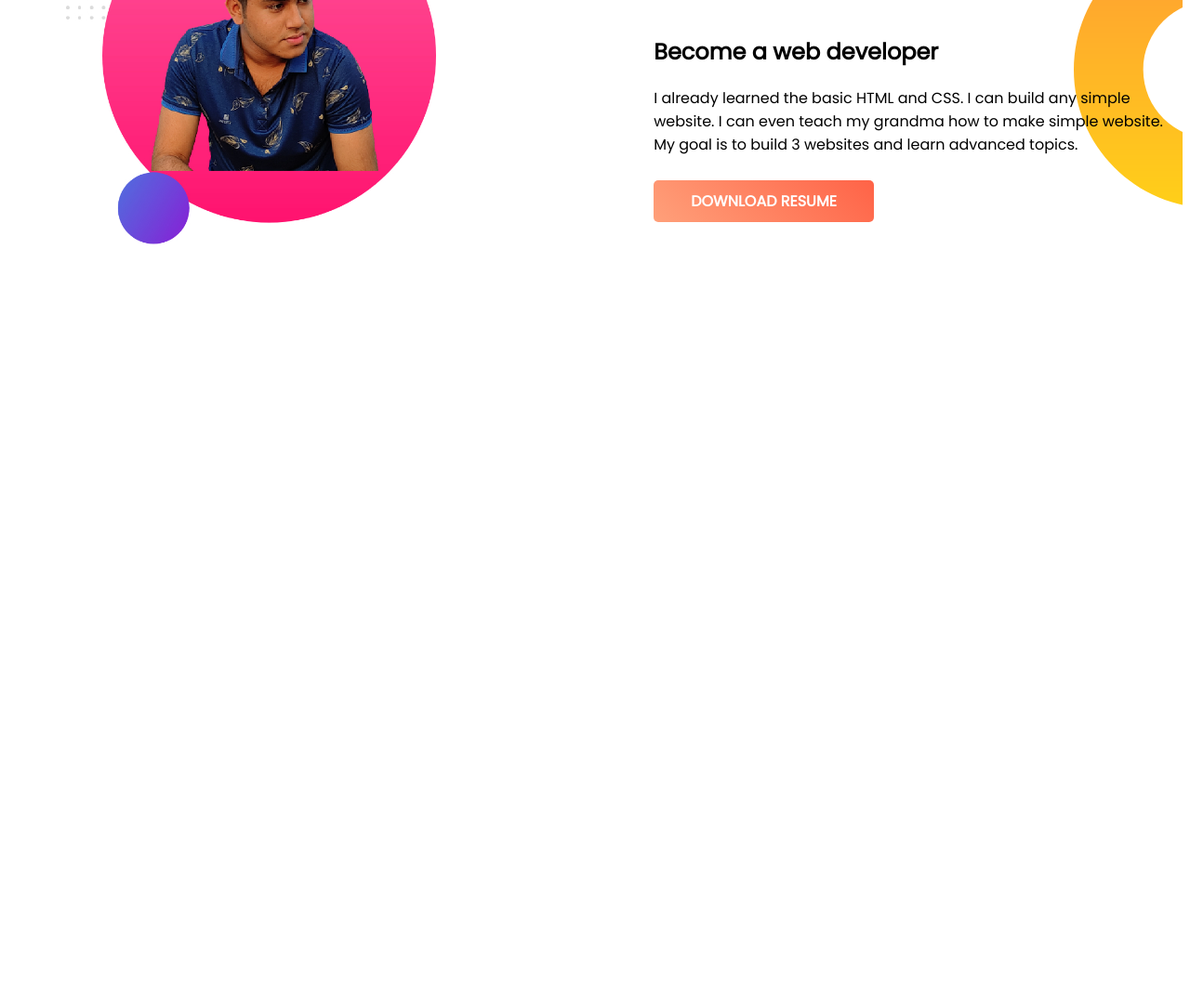
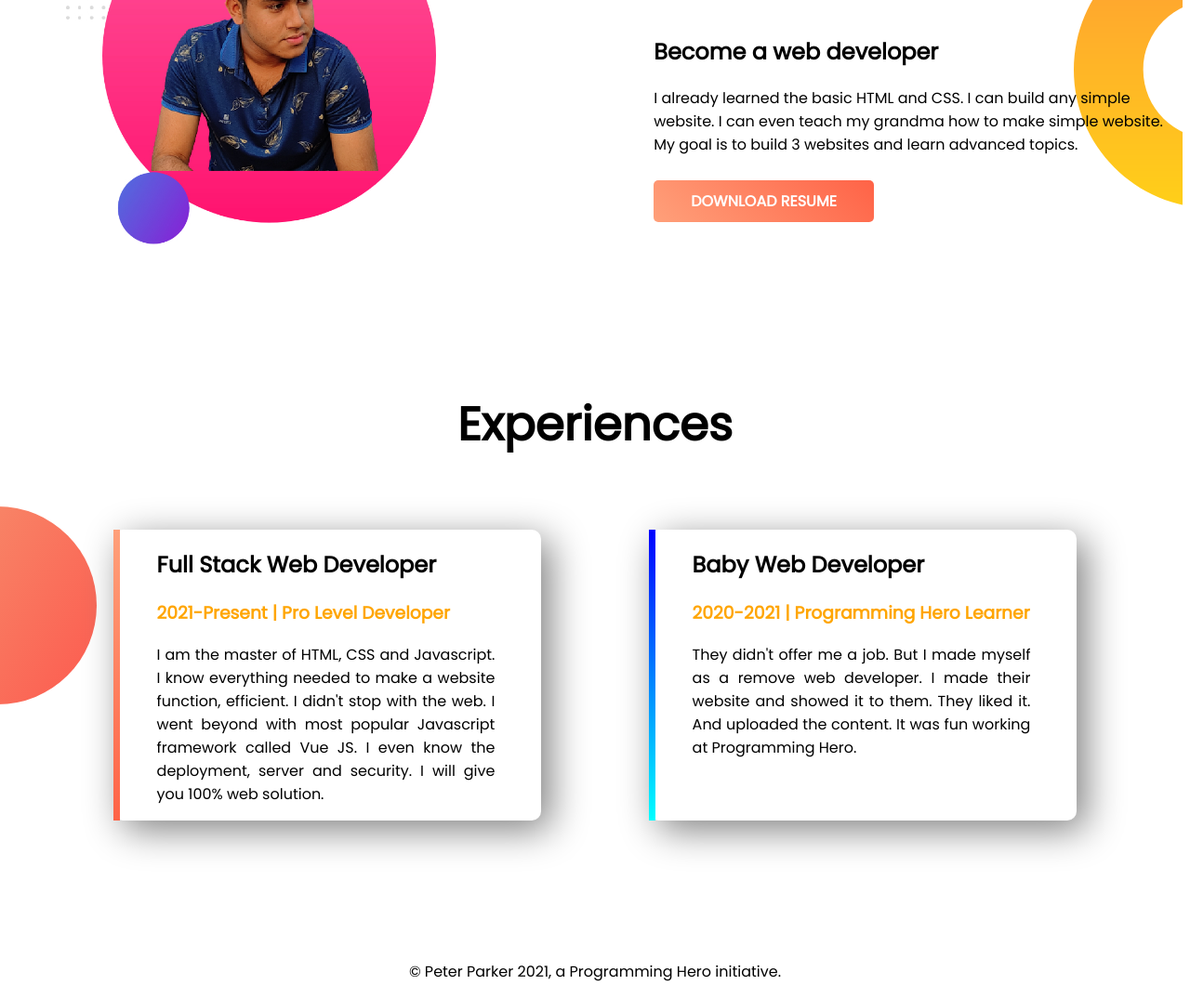
Before and after one commit to MASHRUR1308/developer-portfolio, a plain HTML site: page index.html in a window 1280 px wide. Shown: the part 840-1914 px from the top of the page at 93% size. Before the commit the page ends 1118 px from the top, so only its background shows below. Drawn offline with Linux system fonts and the light colour scheme.

Commit message:
all claer and final

```diff
--- a/index.html
+++ b/index.html
@@ -17,7 +17,7 @@
             <h1><span class="orange-text">My Royality </span>Website !</h1>
             <h3>Build Climber and Train Stopper</h3>
              <p>You might saw me jumping, climbing buildings, and stopping trains. But nobody pays me a dime for that work. That's why I am learning and mastering web development. I will not stop until I become the Web Development Hero.</p>
-            <a class="hire-btn" target="_blank" href="www.google.com">HIRE ME</a>
+            <a class="hire-btn" target="_blank" href="#">HIRE ME</a>
             </div>
             <div class="header-right half-width">
                 <img src="images/my-bg.jpg" alt="">
@@ -33,8 +33,27 @@
             <p>I already learned the basic HTML and CSS. I can build any simple website. I can even teach my grandma how to make simple website. My goal is to build 3 websites and learn advanced topics.</p>
             <a target="_blank" href="#">DOWNLOAD RESUME</a>
         </div>
+    </section>
+    <section class="experiences">
+        <h1 class="ex-h1">Experiences</h1>
+        <div class="dream-content">
+            <div class="ex-item" id="full-stack">
+                <h2>Full Stack Web Developer</h2>
+                <h3>2021-Present | Pro Level Developer</h3>
+                <p>I am the master of HTML, CSS and Javascript. I know everything needed to make a website function, efficient. I didn't stop with the web. I went beyond with most popular Javascript framework called Vue JS. I even know the deployment, server and security. I will give you 100% web solution.</p>
+            </div>
+            <div class="ex-item"  id="baby-devloper">
+                <h2>Baby Web Developer
+                </h2>
+                <h3>2020-2021 | Programming Hero Learner</h3>
+                <p>They didn't offer me a job. But I made myself as a remove web developer. I made their website and showed it to them. They liked it. And uploaded the content. It was fun working at Programming Hero.</p>
+            </div>
+        </div>
 
     </section>
+    <footer>
+        <p>© Peter Parker 2021, a Programming Hero initiative.</p>
+    </footer>
 
 </body>
 </html>
--- a/style.css
+++ b/style.css
@@ -44,7 +44,7 @@ h1{
     background-repeat: no-repeat;
     background-position: right ;
 }
-.dream-big .dream-left{}
+
 .dream-big .dream-left img{
     width: 70%;
 }
@@ -58,3 +58,56 @@ h1{
     margin: 10px 0;
     display: inline-block;
 }
+.experiences{
+    margin: 150px -8px;
+}
+.experiences .ex-h1{
+    text-align: center;
+    font-size: 50px;
+    margin-bottom:75px;
+
+}
+.experiences .dream-content{
+    display: flex;
+}
+
+.experiences .ex-item h3{
+    color: orange;
+}
+.experiences .ex-item p{
+    text-align: justify;
+    padding-right: 50px;
+}
+.experiences .dream-content{
+    width: 90%;
+    margin: 0 auto;
+}
+.experiences .ex-item{
+    border-radius: 10px;
+    width: 40%;
+    margin-left: 5%;
+    margin-right: 5%;
+    padding-left: 40px;
+    box-shadow: 10px 10px 40px grey;
+    border-left: 10px solid #000;
+}
+.experiences{
+    background-image: url(images/exp-bg.png);
+    background-repeat: no-repeat;
+    background-position: left;
+}
+#full-stack{
+    border-left: 7px solid;
+    border-image: linear-gradient(
+180deg, lightsalmon, tomato);
+    border-image-slice: 1;
+}
+#baby-devloper {
+    border-left: 7px solid;
+    border-image: linear-gradient(
+180deg, blue, cyan);
+    border-image-slice: 1;
+}
+footer p{
+    text-align: center;
+}
```
Also changed, not shown: images/jhankar.png (deleted), images/jhankar2.png (deleted), images/my-bg.png (deleted), images/my-bg2.png (deleted), 4 other files.
